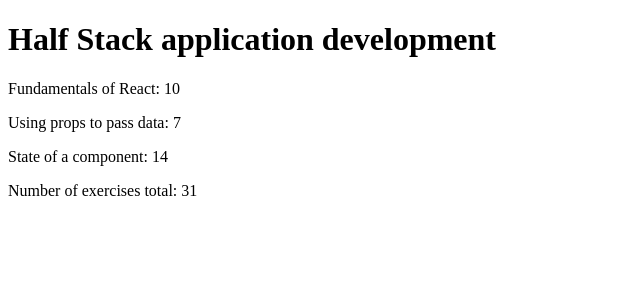
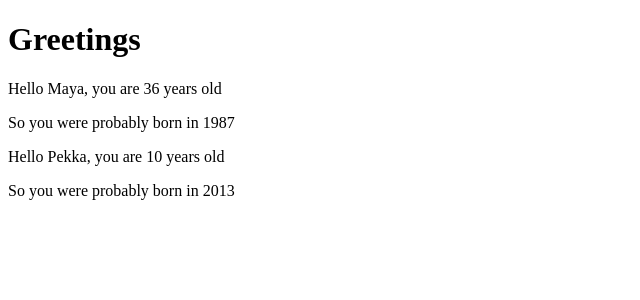
Before and after one commit to Edudude20/EetunFullStackKurssi, a React (Vite) app in the folder vite-testi/part1/: page / in a window 1280 px wide. Shown: the top 300 px of the page, without its empty margins (0-640 px from the left). Built offline with nearby package versions, Linux system fonts and the light colour scheme.

Commit message:
aloitettu 1c

```diff
--- a/vite-testi/part1/src/App.jsx
+++ b/vite-testi/part1/src/App.jsx
@@ -1,85 +1,31 @@
-const Header = (props) => {
-  //console.log(props);
-
-  return (
-    <>
-      <h1>{props.course.name}</h1>
-    </>
-
-  );
-
-};
-
-const Content = (props) => {
-  //console.log(props.parts[0].name);
-
-  return (
-    <div>
-      <Part name={props.course.parts[0].name} amount={props.course.parts[0].exercises} />
-      <Part name={props.course.parts[1].name} amount={props.course.parts[1].exercises} />
-      <Part name={props.course.parts[2].name} amount={props.course.parts[2].exercises} />
-    </div>
-  );
-};
-
-const Part = (props) => {
-  //console.log(props);
-  return (
-    <p>{props.name}: {props.amount}</p>
-  )
-};
-
-
-const Total = (props) => {
-  //console.log(props.amount.parts);
-
-  let total = 0;
-
-  props.amount.parts.forEach(element => {
-    total += element.exercises;
-  });
-
-  //console.log(total);
-
-  return (
-    <p>
-      Number of exercises total: {total}
-    </p>
-  );
-
-};
-
-const App = () => {
-  const course = {
-    name: 'Half Stack application development',
-    parts: [
-      {
-        name: 'Fundamentals of React',
-        exercises: 10
-      },
-      {
-        name: 'Using props to pass data',
-        exercises: 7
-      },
-      {
-        name: 'State of a component',
-        exercises: 14
-      }
-    ]
+const Hello = (props) => {
+  const bornYear = () => {
+    const yearNow = new Date().getFullYear();
+    return yearNow - props.age;
   };
-
-  //const [first, second, third] = parts;
-
-  //console.log(first, second, third);
 
 
   return (
     <>
-      <Header course={course} />
-      <Content course={course} />
-      <Total amount={course} />
+      <p>
+        Hello {props.name}, you are {props.age} years old
+      </p>
+      <p>So you were probably born in {bornYear()}</p>
     </>
-  )
+  );
+};
+
+const App = () => {
+  const nimi = 'Pekka';
+  const ika = 10;
+
+  return (
+    <>
+      <h1>Greetings</h1>
+      <Hello name="Maya" age={26 + 10} />
+      <Hello name={nimi} age={ika} />
+    </>
+  );
 };
 
 export default App;
```
Also changed, not shown: vite-testi/part1/src/main.jsx (+15 -12 lines).
